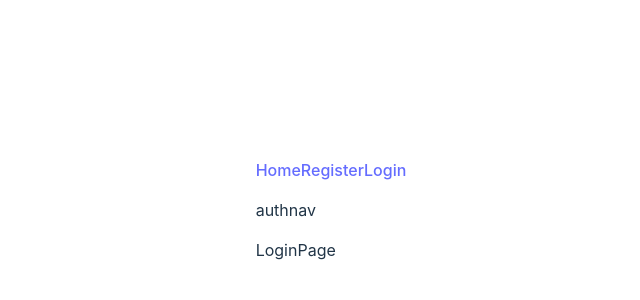
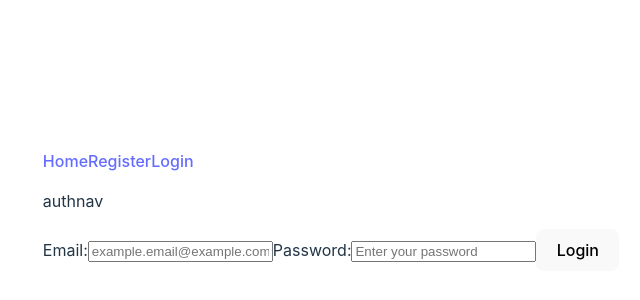
Before and after one commit to Anastasia-Harmi/goit-react-hw-08, a React (Vite) app: page /login in a window 1280 px wide. Shown: the part 190-490 px from the top of the page, without its empty margins (309-949 px from the left). Built offline with nearby package versions, Linux system fonts and the light colour scheme.

Commit message:
add loginPage

```diff
--- a/src/pages/LoginPage/LoginPage.jsx
+++ b/src/pages/LoginPage/LoginPage.jsx
@@ -1,7 +1,67 @@
 import React from "react";
+import { ErrorMessage, Field, Form, Formik } from "formik";
+import { logIn } from "../../redux/auth/operations";
+
+import { useDispatch } from "react-redux";
+import { LoginUserSchema } from "../../utils/schemas";
+import css from "./LoginPage.module.css";
+//в initialvalue пишемо поля, які треба зібрати з форми
+const INITIAL_VALUES = {
+  email: "",
+  password: "",
+};
 
 const LoginPage = () => {
-  return <div>LoginPage</div>;
+  const dispatch = useDispatch();
+
+  // у values бібл formik збирає значення з полів сама у цей {}values. якщо треба взяти значення з конкретного поля, то values.name  . name - це значення name input
+  const handleSubmit = (values, actions) => {
+    dispatch(logIn(values));
+    actions.resetForm();
+  };
+
+  return (
+    <div>
+      <Formik
+        initialValues={INITIAL_VALUES}
+        validationSchema={LoginUserSchema}
+        onSubmit={handleSubmit}
+      >
+        <Form className={css.form}>
+          <label className={css.label}>
+            <span>Email:</span>
+            <Field
+              type="text"
+              name="email"
+              className={css.input}
+              placeholder="example.email@example.com"
+            />
+            <ErrorMessage
+              className={css.errorMessage}
+              name="email"
+              component="span"
+            />
+          </label>
+          <label className={css.label}>
+            <span>Password:</span>
+            <Field
+              type="password"
+              name="password"
+              className={css.input}
+              placeholder="Enter your password"
+            />
+            <ErrorMessage
+              className={css.errorMessage}
+              name="password"
+              component="span"
+            />
+          </label>
+
+          <button type="submit"> Login</button>
+        </Form>
+      </Formik>
+    </div>
+  );
 };
 
 export default LoginPage;
--- a/src/pages/RegistrationPage/RegistrationPage.jsx
+++ b/src/pages/RegistrationPage/RegistrationPage.jsx
@@ -14,6 +14,7 @@
 const RegistrationPage = () => {
   const dispatch = useDispatch();
 
+  // у values бібл formik збирає значення з полів сама у цей {}values. якщо треба взяти значення з конкретного поля, то values.name  . name - це значення name input
   const handleSubmit = (values, actions) => {
     dispatch(register(values));
     actions.resetForm();
```
